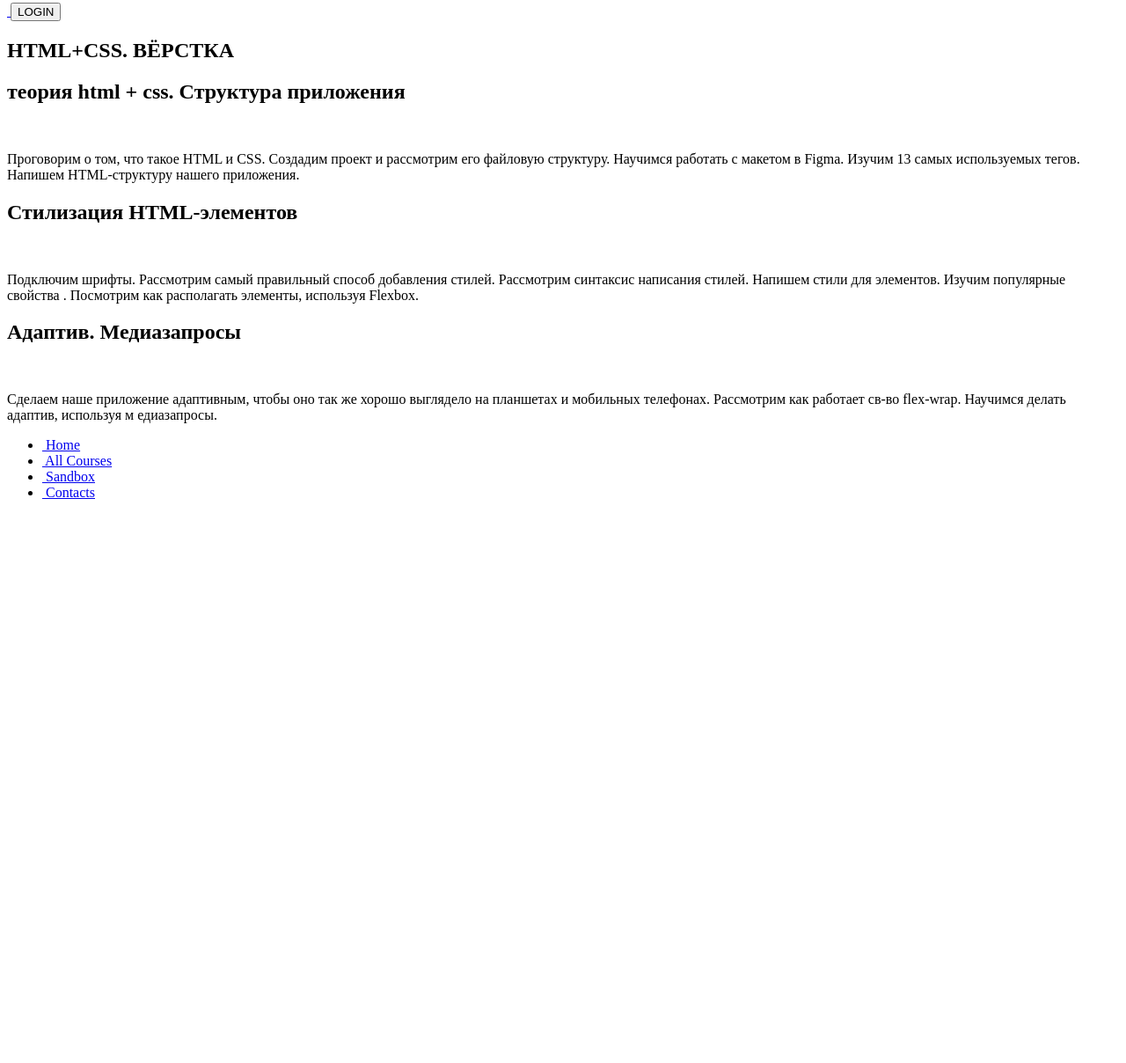
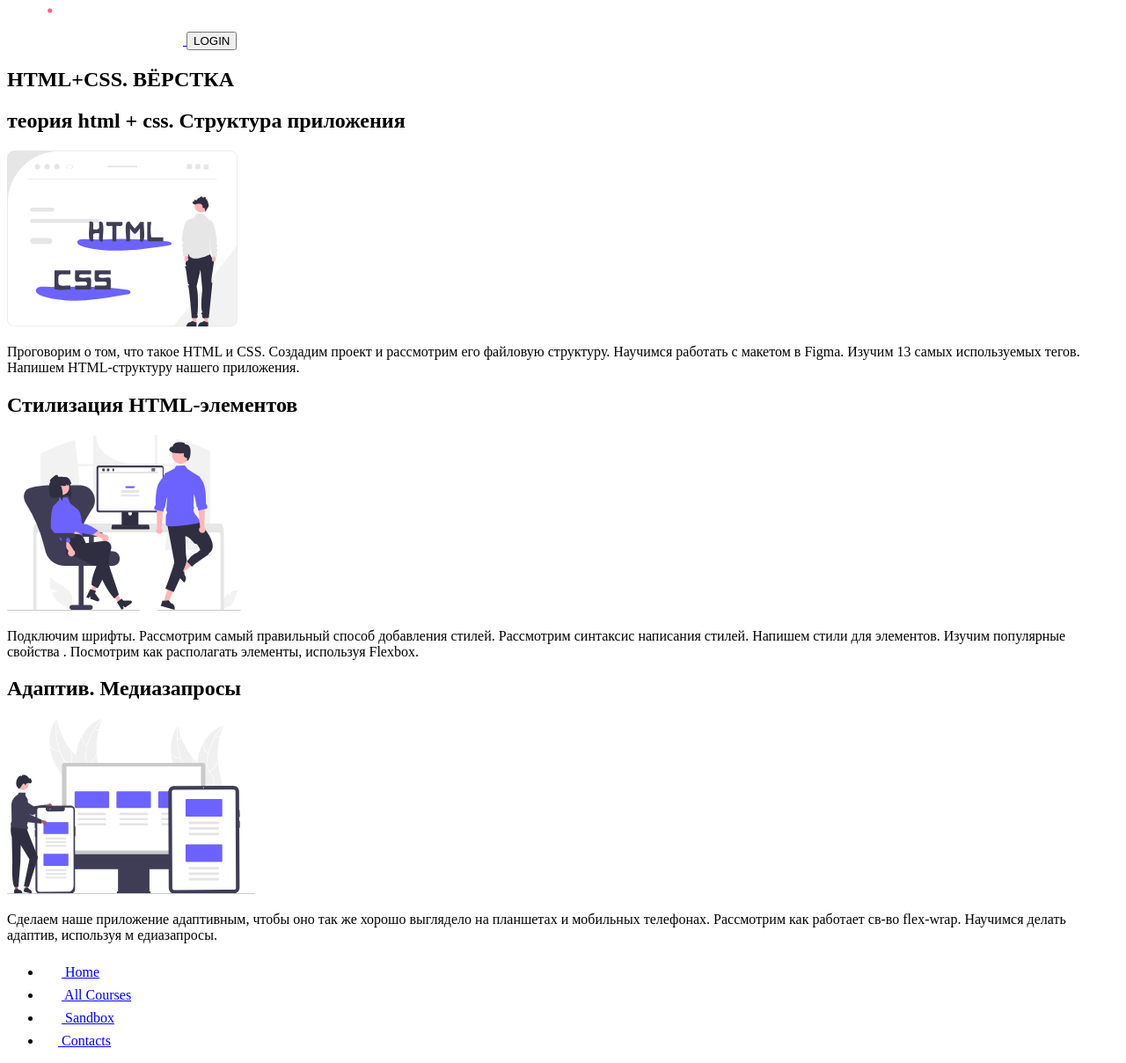
Before and after one commit to Andrey-Gal/it-incubator, a plain HTML site: page index.html in a window 1280 px wide. Shown: the part 5-1213 px from the top of the page at 88% size. Before the commit the page ends 800 px from the top, so only its background shows below. Drawn offline with Linux system fonts and the light colour scheme.

```diff
--- a/index.html
+++ b/index.html
@@ -8,7 +8,7 @@
 <body>
   <header>
     <a href="#">
-      <img src="" alt="">
+      <img src="./assets/images/logo (1).svg" alt="logo">
     </a>
 
     <button>LOGIN</button>
@@ -19,21 +19,21 @@
     <div>
       <h2>теория html + css.
 Структура приложения</h2>
-      <img src="" alt="">
+      <img src="./assets/images/img-1.svg" alt="1">
       <p>Проговорим о том, что такое HTML и CSS.  Создадим проект и рассмотрим его файловую структуру. Научимся работать с макетом в Figma. Изучим 13 самых используемых тегов. Напишем HTML-структуру нашего приложения.</p>
     </div>
 
     <div>
       <h2>Стилизация
 HTML-элементов</h2>
-      <img src="" alt="">
+      <img src="./assets/images/img-2.svg" alt="2">
       <p>Подключим шрифты. Рассмотрим самый правильный способ добавления стилей. Рассмотрим синтаксис написания стилей. Напишем стили для элементов. Изучим популярные свойства  . Посмотрим как располагать элементы, используя Flexbox.</p>
     </div>
 
     <div>
       <h2>Адаптив.
 Медиазапросы</h2>
-      <img src="" alt="">
+      <img src="./assets/images/img-3.svg" alt="3">
       <p>Сделаем наше приложение адаптивным, чтобы оно так же хорошо выглядело на планшетах и мобильных телефонах. Рассмотрим как работает св-во flex-wrap. Научимся делать адаптив, используя м едиазапросы.</p>
     </div>
 
@@ -43,25 +43,25 @@ HTML-элементов</h2>
     <ul>
       <li>
         <a href="#">
-          <img src="" alt="">
+          <img src="./assets/images/home-icon.svg" alt="home">
           Home
         </a>
       </li>
       <li>
         <a href="#">
-          <img src="" alt="">
+          <img src="./assets/images/computer-icon.svg" alt="comp">
           All Courses
         </a>
       </li>
       <li>
         <a href="#">
-          <img src="" alt="">
+          <img src="./assets/images/sandbox-icon.svg" alt="sandbox-icon">
           Sandbox
         </a>
       </li>
       <li>
         <a href="https://it-incubator.io/" target="_blank">
-          <img src="" alt="">
+          <img src="./assets/images/map-pointer-icon.svg" alt="map-pointer-icon">
           Contacts
         </a>
       </li>
```
Also changed, not shown: assets/images/computer-icon.svg (added), assets/images/home-icon.svg (added), assets/images/img-1.svg (added), assets/images/img-2.svg (added), assets/images/img-3.svg (added), assets/images/logo (1).svg (added), assets/images/map-pointer-icon.svg (added), assets/images/sandbox-icon.svg (added), 2 other files.
